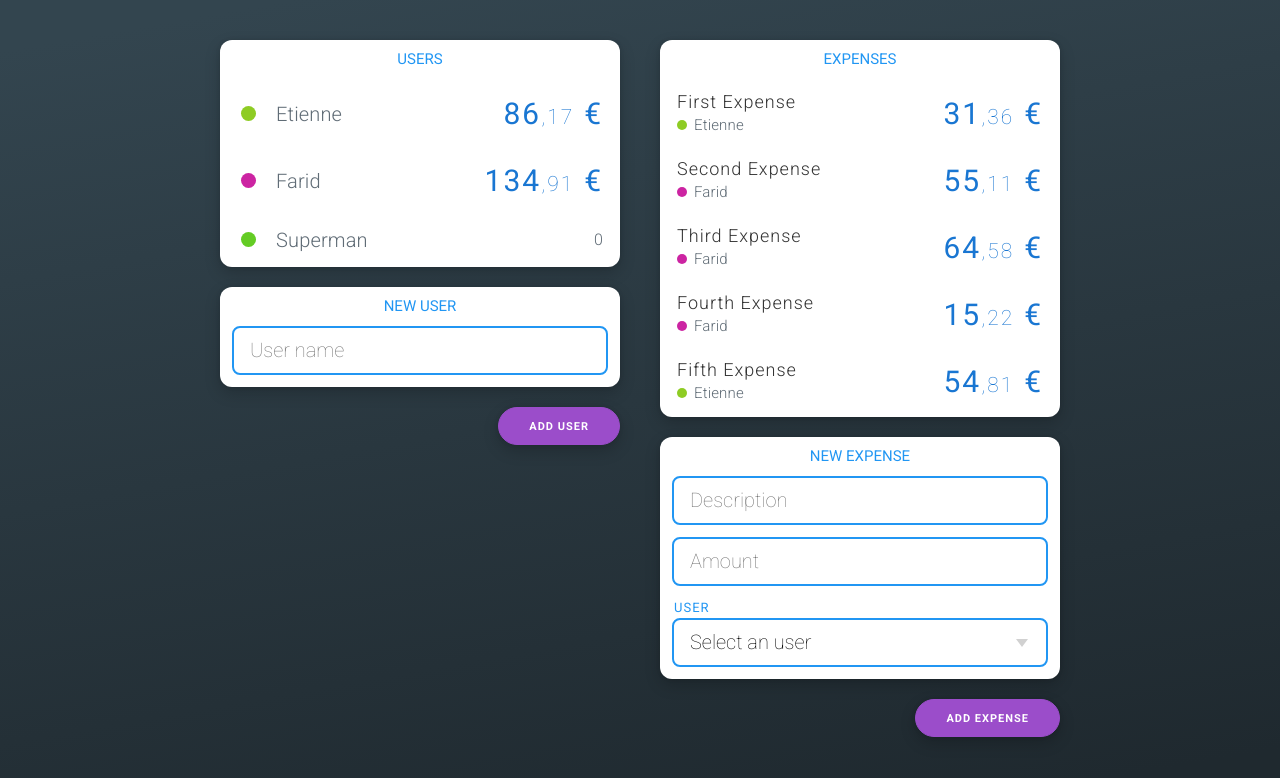
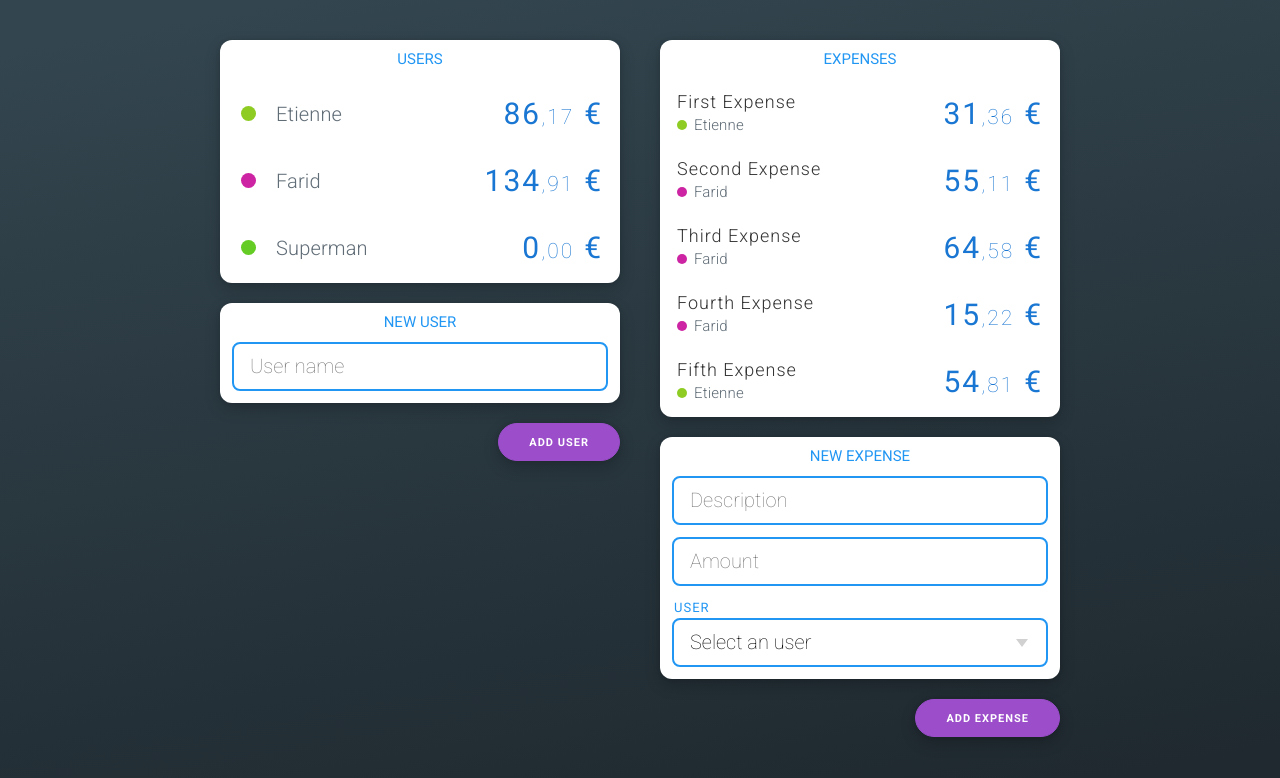
Before and after one commit to Le-Reacteur/redux-tricount, a React (Create React App) app: page / in a window 1280 px wide. Shown: the top 778 px of the page. Built offline with nearby package versions, Linux system fonts and the light colour scheme.

Commit message:
Fix User

```diff
--- a/src/components/User.js
+++ b/src/components/User.js
@@ -13,7 +13,7 @@ export const User = ({ name, sum, color, onRemove }) => {
     <div className="user">
       <div className="user--img" style={{ background: color }} />
       <p className="user--name">{name}</p>
-      {sum && <Amount value={sum} className={onRemove ? 'user--amount' : ''} />}
+      {sum !== undefined && <Amount value={sum} className={onRemove ? 'user--amount' : ''} />}
       {onRemove && (
         <Button flatStyle dangerStyle className="user--delete" onClick={onRemove}>
           Delete
```
